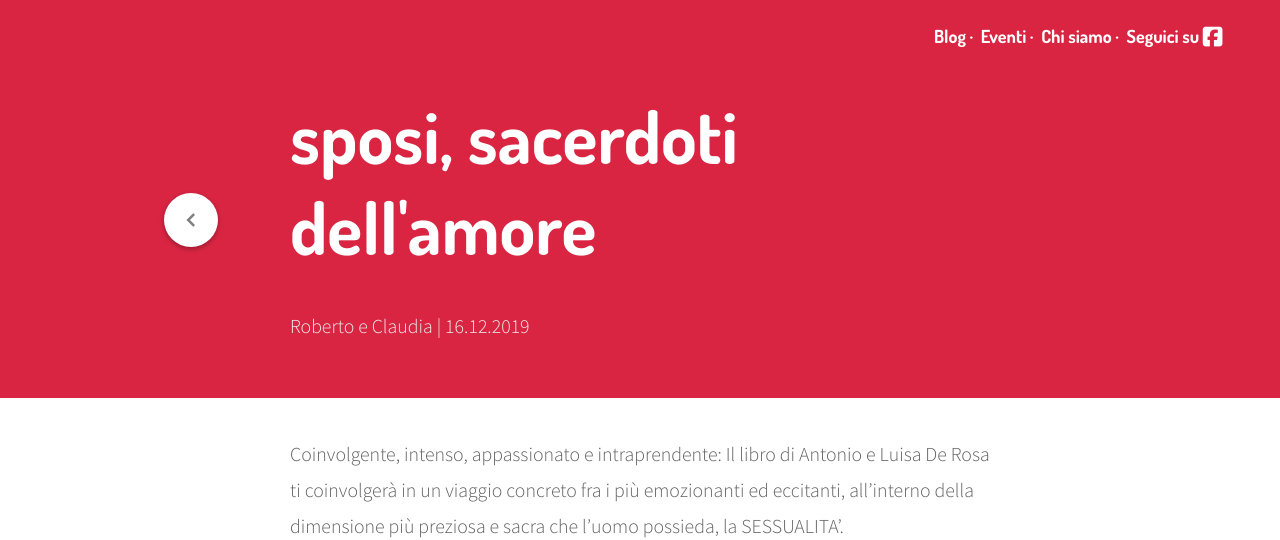
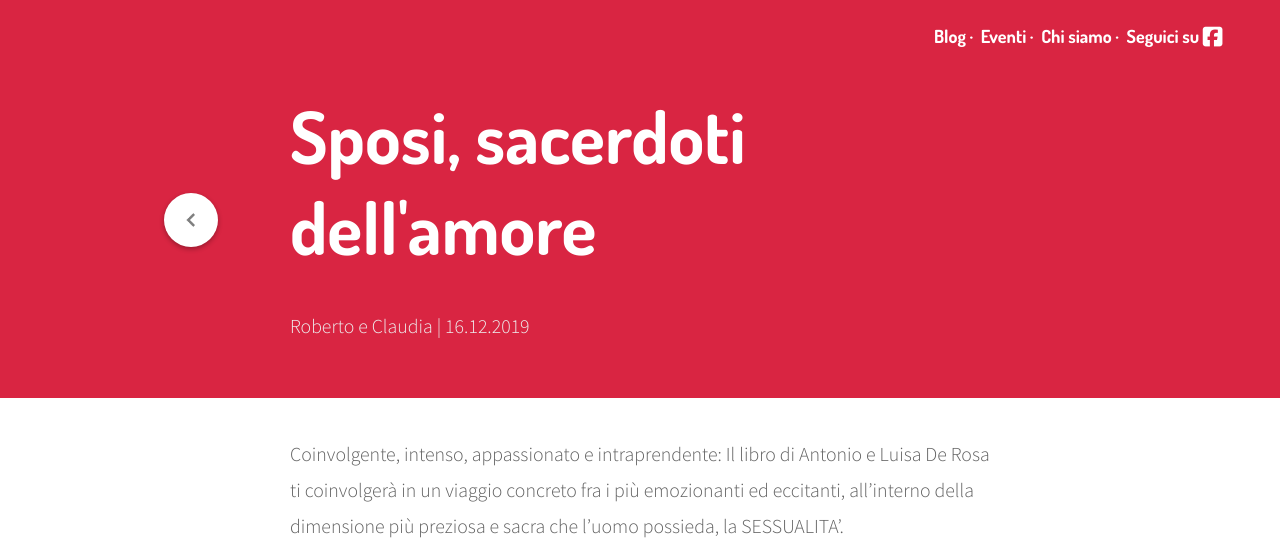
Before and after one commit to amatiperamare/amatiperamare.github.io, a Jekyll site: the page built from _posts/2019-12-16-sposi.markdown, in a window 1280 px wide and 900 px high, cut to the strip 0-540 px from the top of the window. Built offline with Jekyll 4.4.1, drawn with Linux system fonts in a browser that asks for light colours; nearby versions of some CDN libraries.

```diff
--- a/_posts/2019-12-16-sposi.markdown
+++ b/_posts/2019-12-16-sposi.markdown
@@ -1,5 +1,5 @@
 ---
-title: sposi, sacerdoti dell'amore
+title: Sposi, sacerdoti dell'amore
 date: 2019-12-16 10:45:00 +01:00
 categories:
 - amore
```
